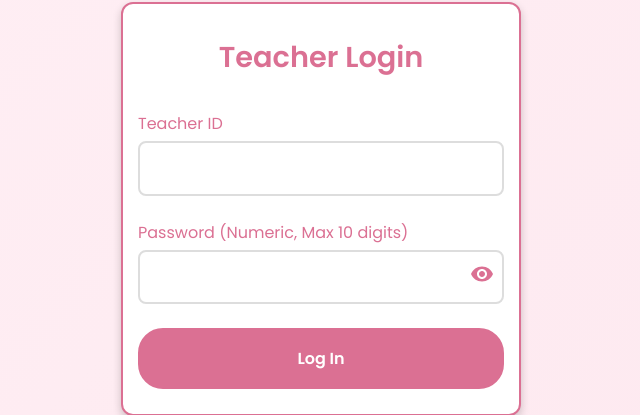
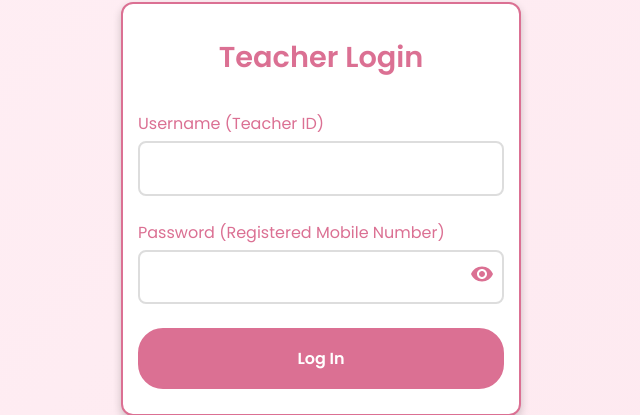
Before and after one commit to anxmeshhh/School-Management-System-Fully-Fledged-, a Django app: page /teacher/ in a window 1280 px wide. Shown: the part 351-766 px from the top of the page, without its empty margins (319-959 px from the left). Run offline with Django 5.2, Linux system fonts and the light colour scheme.

Commit message:
Updated HTML layout and content

```diff
--- a/users/templates/users/teacher_login.html
+++ b/users/templates/users/teacher_login.html
@@ -530,12 +530,12 @@
         <form id="loginForm" method="POST" data-url="{% url 'teacher_login' %}">
             {% csrf_token %}
             <div class="form-group">
-                <label for="teacher_id">Teacher ID</label>
+                <label for="teacher_id"> Username (Teacher ID)</label>
                 <input type="number" id="teacher_id" name="id" min="1" required oninput="restrictToNumbers(this)">
                 <svg class="toggle-password" style="display: none;"></svg>
             </div>
             <div class="form-group">
-                <label for="password">Password (Numeric, Max 10 digits)</label>
+                <label for="password">Password (Registered Mobile Number)</label>
                 <input type="password" id="password" name="password" maxlength="10" oninput="restrictToNumbers(this)" required>
                 <svg class="toggle-password" onclick="togglePassword('password')" viewBox="0 0 24 24">
                     <path d="M12 4.5C7 4.5 2.73 7.61 1 12c1.73 4.39 6 7.5 11 7.5s9.27-3.11 11-7.5c-1.73-4.39-6-7.5-11-7.5zM12 17c-2.76 0-5-2.24-5-5s2.24-5 5-5 5 2.24 5 5-2.24 5-5 5zm0-8c-1.66 0-3 1.34-3 3s1.34 3 3 3 3-1.34 3-3-1.34-3-3-3z"/>
```
